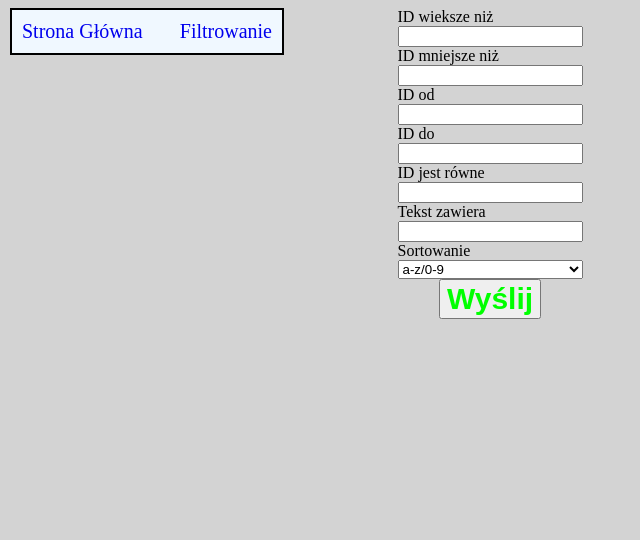
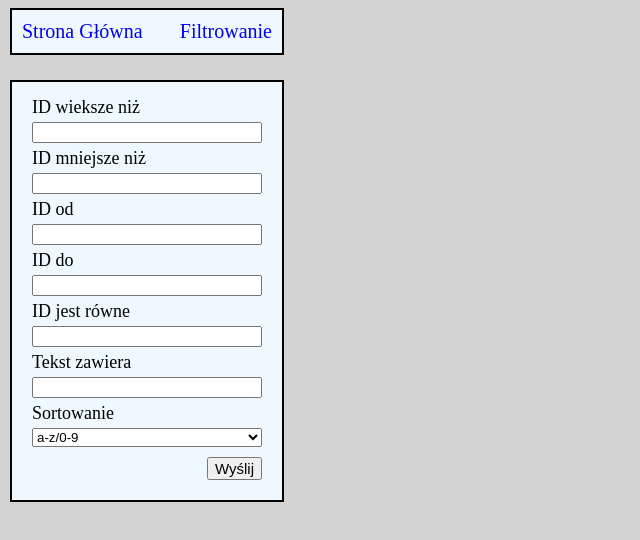
Before and after one commit to PalczewskiCezary/staz, a plain HTML site: page post.html in a window 1280 px wide. Shown: the whole page, without its empty margins (0-640 px from the left). Drawn offline with Linux system fonts and the light colour scheme.

Commit message:
Update style.css

```diff
--- a/style.css
+++ b/style.css
@@ -13,6 +13,9 @@ body {
  #form {
    display: flex;
    flex-direction: column;
+   width: 250px;
+   padding: 10px;
+   padding-top: 0;
  }
  #button {
    color: black;
@@ -21,7 +24,6 @@ body {
  }
  .form-item {
     display: flex;
-    flex-direction: row;
     justify-content: space-between;
     align-items: center;
     flex-direction: column;
@@ -70,7 +72,7 @@ button {
 #navbar {
    align-self: flex-start;
    left: 10px;
-   position: absolute;
+   position: fixed;
    display: flex;
    justify-content: space-between;
    width: 250px;
@@ -89,4 +91,31 @@ a:hover {
    display: flex;
    width: 60vw;
    line-height: 30px;
+   flex-wrap: wrap;
+   border: black solid 2px;
+   padding: 10px;
 }
+hr {
+width: 96%;
+height: 1px;
+background-color: black;
+}
+#filters {
+   left: 10px;
+   top: 10vh;
+   position: fixed;
+   width: 250px;
+   background-color: aliceblue;
+   border: black 2px solid;
+   padding: 10px;
+   font-size: 18px;
+   display: flex;
+   line-height: 30px;
+}
+#btn {
+   align-self: flex-end;
+   color: black;
+   font-size: 15px;
+   font-weight: normal;
+   margin-top: 10px;
+}
```
